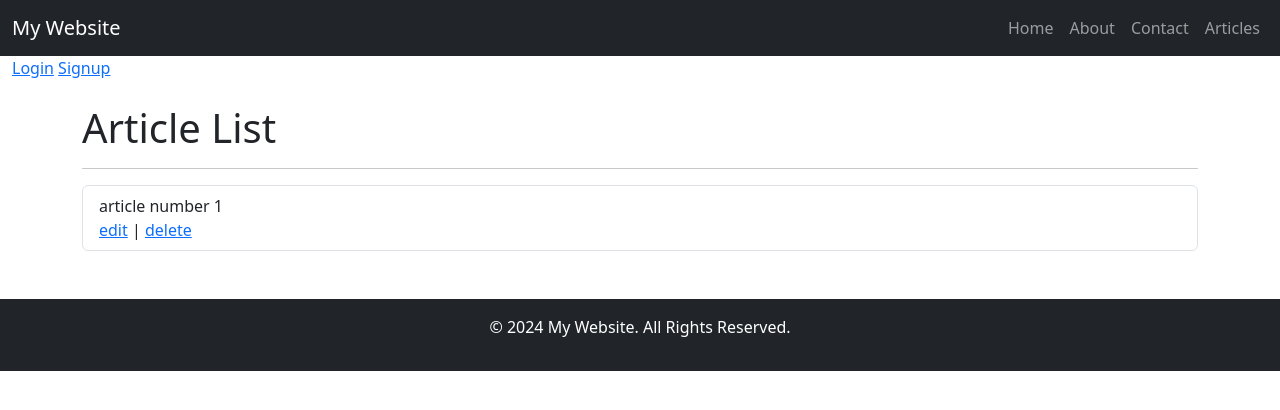
After one commit to sepehrcodereshraghisamani/customized_users_post_app, a Django app: page /articles/ in a window 1280 px wide. The commit adds this page. Shown: the top 410 px of the page. Run offline with Django 5.2, Linux system fonts and the light colour scheme; data comes from the database, SQL or seed files in the repository.

Commit message:
listing articles

```diff
--- /dev/null
+++ b/djangoProject/articles/urls.py
@@ -0,0 +1,6 @@
+from django.urls import path
+from .views import ArticleListView
+
+urlpatterns = [
+    path('', ArticleListView.as_view(), name='article_list'),
+]
--- a/djangoProject/articles/views.py
+++ b/djangoProject/articles/views.py
@@ -1,3 +1,9 @@
 from django.shortcuts import render
+from .models import Article
+from django.views.generic import ListView
 
 # Create your views here.
+
+class ArticleListView(ListView):
+    model = Article
+    template_name = 'articles/article_list.html'
--- a/djangoProject/djangoProject/urls.py
+++ b/djangoProject/djangoProject/urls.py
@@ -24,4 +24,5 @@ urlpatterns = [
     path('accounts/', include('django.contrib.auth.urls')),
     #path('',TemplateView.as_view(template_name='home.html'),name='home'),
     path('',include('pages.urls')),
+    path('articles/',include('articles.urls')),
 ]
--- /dev/null
+++ b/djangoProject/templates/articles/article_list.html
@@ -0,0 +1,20 @@
+{% extends 'base.html' %}
+
+{% block title %}
+	Article List
+{% endblock %}
+
+{% block content %}
+	<h1>Article List</h1>
+    <hr>
+    <div class="list-group">
+        <ul class="list-group">
+            {% for object in object_list %}
+            	<li class="list-group-item">{{ object }} <br>
+                <a class="dj_map_wrapper">edit</a>  |  <a class="dj_map_delete">delete</a>
+                </li>
+            {% endfor %}
+        </ul>
+    </div>
+
+{% endblock %}
--- a/djangoProject/templates/base.html
+++ b/djangoProject/templates/base.html
@@ -33,6 +33,9 @@
                     </li>
                     <li class="nav-item">
                         <a class="nav-link" href="">Contact</a>
+                    </li>
+                    <li class="nav-item">
+                        <a class="nav-link" href="{% url 'article_list' %}">Articles</a>
                     </li>
                 </ul>
             </div>
```
